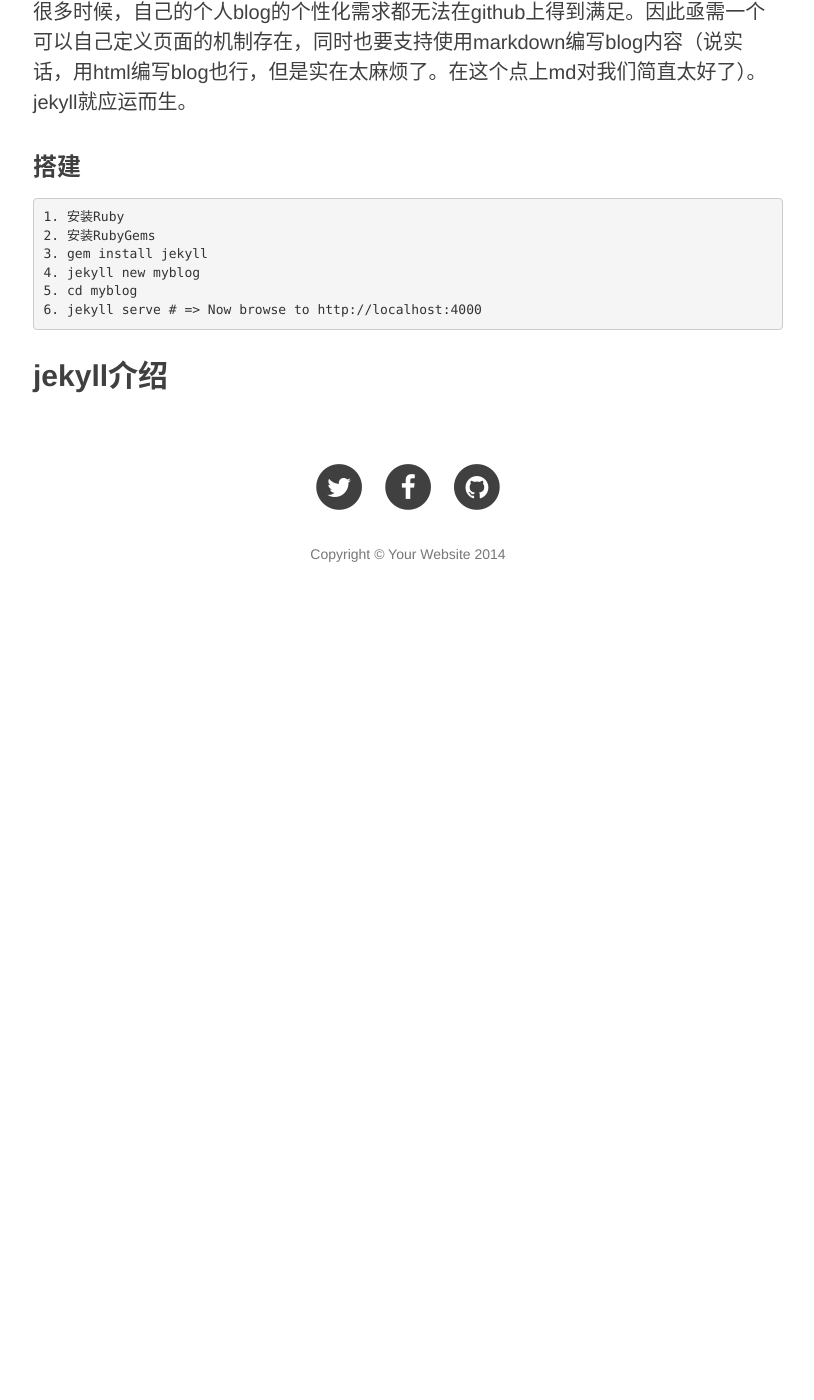
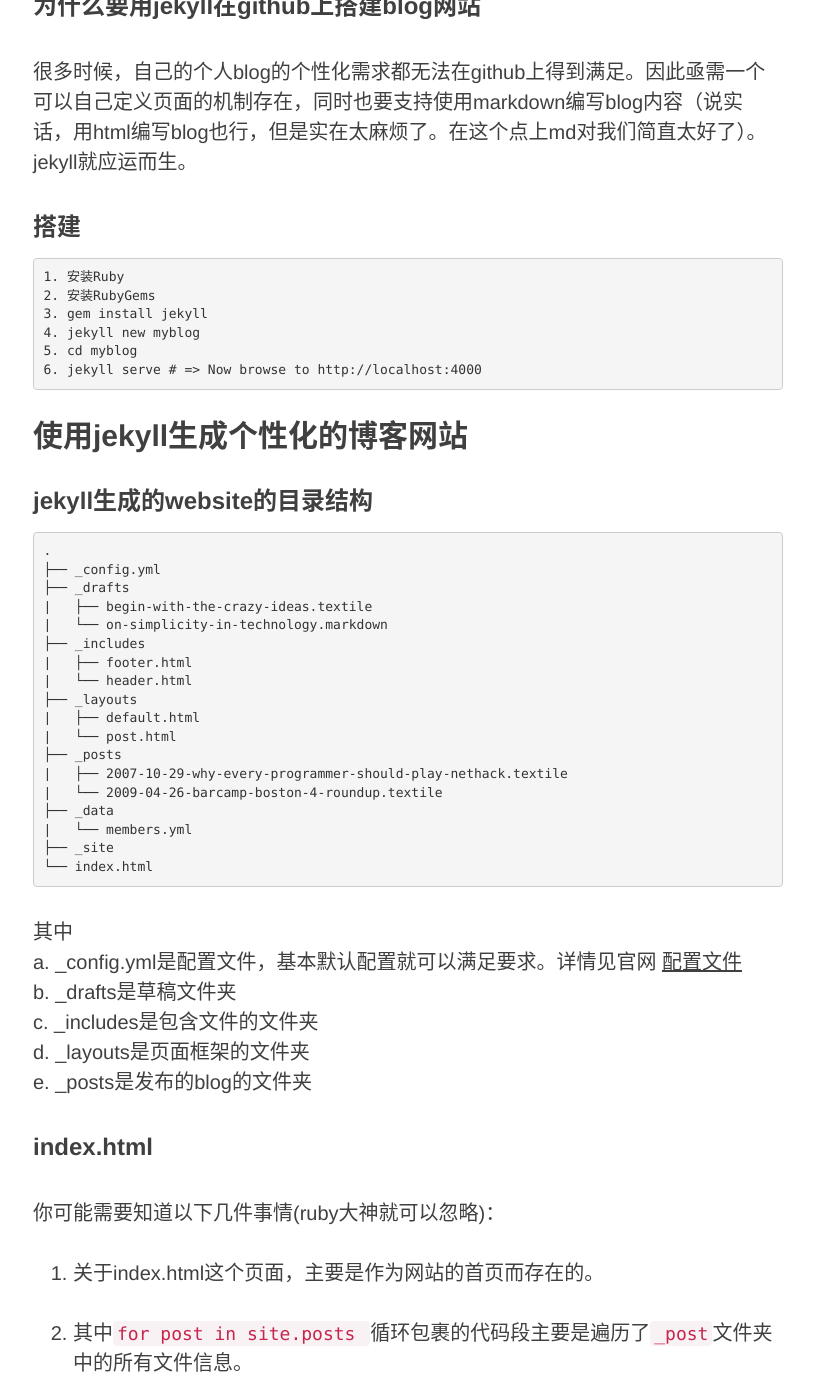
Before and after one commit to SimonAppBoy/SimonAppBoy.github.io, a Jekyll site: the page built from _posts/2015-11-11-use-jekyll-2.markdown, in a window 1280 px wide and 1400 px high, scrolled down 1706 px. Shown: the whole window, without its empty margins (232-1046 px from the left). Built offline with Jekyll 4.4.1, drawn with Linux system fonts in a browser that asks for light colours; nearby versions of some CDN libraries; before the commit the page ends 2336 px from its top, so only the background shows below that; some of the changed text lies outside the part shown.

Commit message:
add new blog

```diff
--- a/_posts/2015-11-09-use-jekyll.markdown
+++ b/_posts/2015-11-09-use-jekyll.markdown
@@ -1,6 +1,6 @@
 ---
 layout:     post
-title:      "学习jekyll编写blog之语言篇"
+title:      "学习jekyll编写blog之语言"
 subtitle:   "markdown入门"
 date:   2015-11-09
 author:     "Simon"
--- a/_posts/2015-11-11-use-jekyll-2.markdown
+++ b/_posts/2015-11-11-use-jekyll-2.markdown
@@ -1,13 +1,13 @@
 ---
 layout:     post
-title:      "学习jekyll编写blog(一)"
-subtitle:   "jekyll搭建&介绍"
+title:      "学习jekyll编写blog之搭建"
+subtitle:   "jekyll搭建"
 date:   2015-11-11
 author:     "Simon"
 header-img: "img/home-bg.jpg"
 ---
 
-## 搭建jekyll
+## 搭建一个简单的jekyll环境
 
 ### 基本步骤
 
@@ -26,13 +26,13 @@
 
 github提供了一种叫Github Pages的机制。它让开发者可以通过github来发布自己的，组织的，或者项目的静态主页。
 
-开发者可以通过github自己提供的自动页面生成器来完成静态主页的生成(主要是内容编辑，模板只有固定的github提供的几个)，也可以通过jekyll来自定义完成(样式较为自由)。
+开发者可以通过github自己提供的自动页面生成器来完成静态主页的生成(主要是内容编辑，模板只有固定的github提供的几个)，也可以通过jekyll来自定义完成(样式较为自由)。但是注意，如果想要发布静态页面，一般项目仓库下需要将静态页面代码提交到gh-pages分支上，而username.github.io为名字的仓库中只需要将代码提交到master分支上即可。
 
 ### jekyll是什么
 
-看看来自[官方网站](http://jekyll.bootcss.com/docs/home/)的定义:
+看看来自[jekyll官方网站](http://jekyll.bootcss.com/docs/home/)的定义:
 
-> Jekyll 是一个简单的博客形态的静态站点生产机器。它有一个模版目录，其中包含原始文本格式的文档，通过[Markdown](/2015/11/09/use-jekyll/)（或者 Textile） 以及 Liquid 转化成一个完整的可发布的静态网站，你可以发布在任何你喜爱的服务器上。Jekyll 也可以运行在 GitHub Page 上，也就是说，你可以使用 GitHub 的服务来搭建你的项目页面、博客或者网站，而且是完全免费的。
+> Jekyll 是一个简单的博客形态的静态站点生产机器。它有一个模版目录，其中包含原始文本格式的文档，通过 [Markdown](/2015/11/09/use-jekyll/)（或者 Textile） 以及 Liquid 转化成一个完整的可发布的静态网站，你可以发布在任何你喜爱的服务器上。Jekyll 也可以运行在 GitHub Page 上，也就是说，你可以使用 GitHub 的服务来搭建你的项目页面、博客或者网站，而且是完全免费的。
 
 ### 为什么要用jekyll在github上搭建blog网站
 
@@ -47,4 +47,61 @@
 	5. cd myblog
 	6. jekyll serve # => Now browse to http://localhost:4000
 
-## jekyll介绍
+## 使用jekyll生成个性化的博客网站
+
+### jekyll生成的website的目录结构
+
+	.
+	├── _config.yml
+	├── _drafts
+	|   ├── begin-with-the-crazy-ideas.textile
+	|   └── on-simplicity-in-technology.markdown
+	├── _includes
+	|   ├── footer.html
+	|   └── header.html
+	├── _layouts
+	|   ├── default.html
+	|   └── post.html
+	├── _posts
+	|   ├── 2007-10-29-why-every-programmer-should-play-nethack.textile
+	|   └── 2009-04-26-barcamp-boston-4-roundup.textile
+	├── _data
+	|   └── members.yml
+	├── _site
+	└── index.html
+
+其中
+a. _config.yml是配置文件，基本默认配置就可以满足要求。详情见官网 [配置文件](http://jekyll.bootcss.com/docs/configuration/)
+b. _drafts是草稿文件夹
+c. _includes是包含文件的文件夹
+d. _layouts是页面框架的文件夹
+e. _posts是发布的blog的文件夹
+
+### index.html
+
+你可能需要知道以下几件事情(ruby大神就可以忽略)：
+
+1. 关于index.html这个页面，主要是作为网站的首页而存在的。
+
+2. 其中`for post in site.posts `循环包裹的代码段主要是遍历了`_post`文件夹中的所有文件信息。
+
+3. 它通过头信息来加载对应的layout，比如：
+
+	---
+	layout: post
+	title: Blogging Like a Hacker
+	---
+
+	于是头信息下面的内容就会以content的形式展示在layout的content中
+
+### layouts
+
+你可能需要知道以下几件事情(ruby大神就可以忽略)：
+
+1. include 会包含_include目录下的指定文件
+
+2. 通过`{ { content } }`来输出引用方的内容
+
+### 找个牛逼的模版开工吧
+
+最后，在网上找个别人写的页面或者分享的主题，将代码拆分装填到你的jekyll框架中。jekyll serve一下，一切搞定！
```
